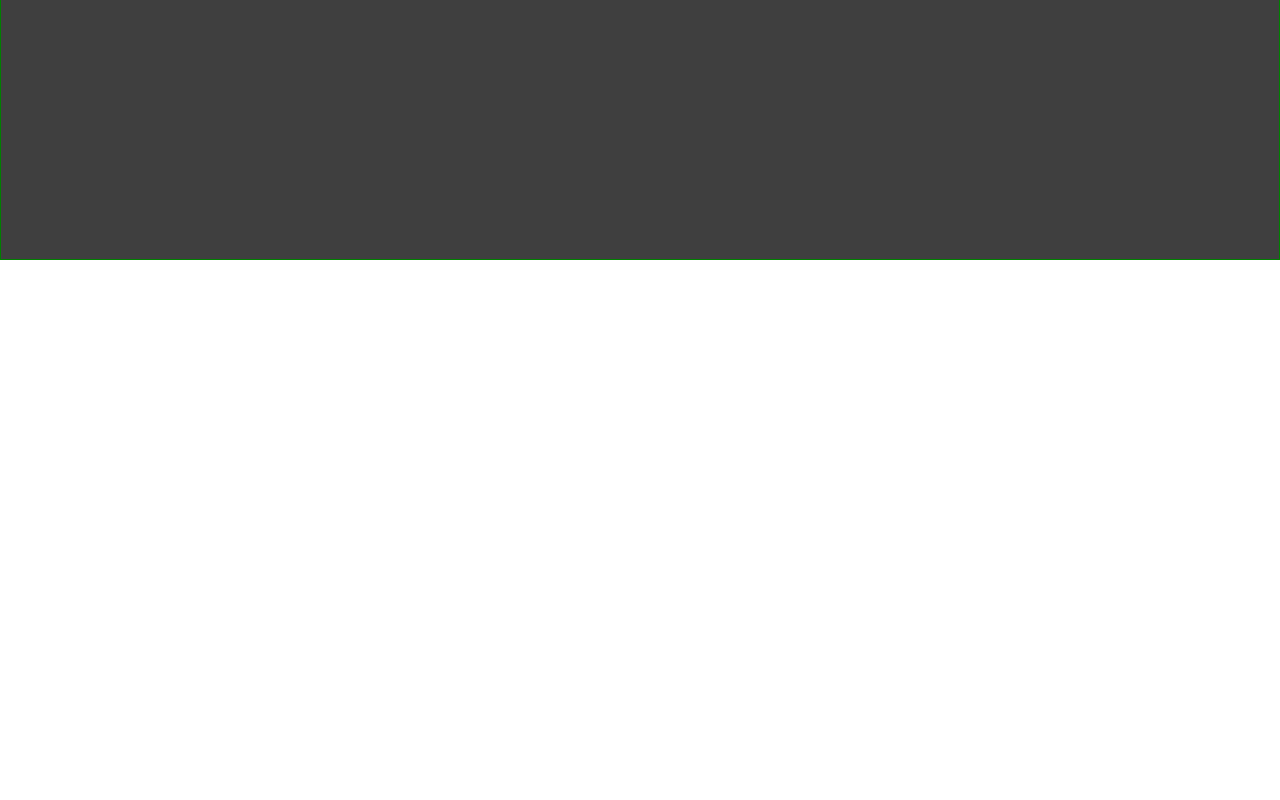
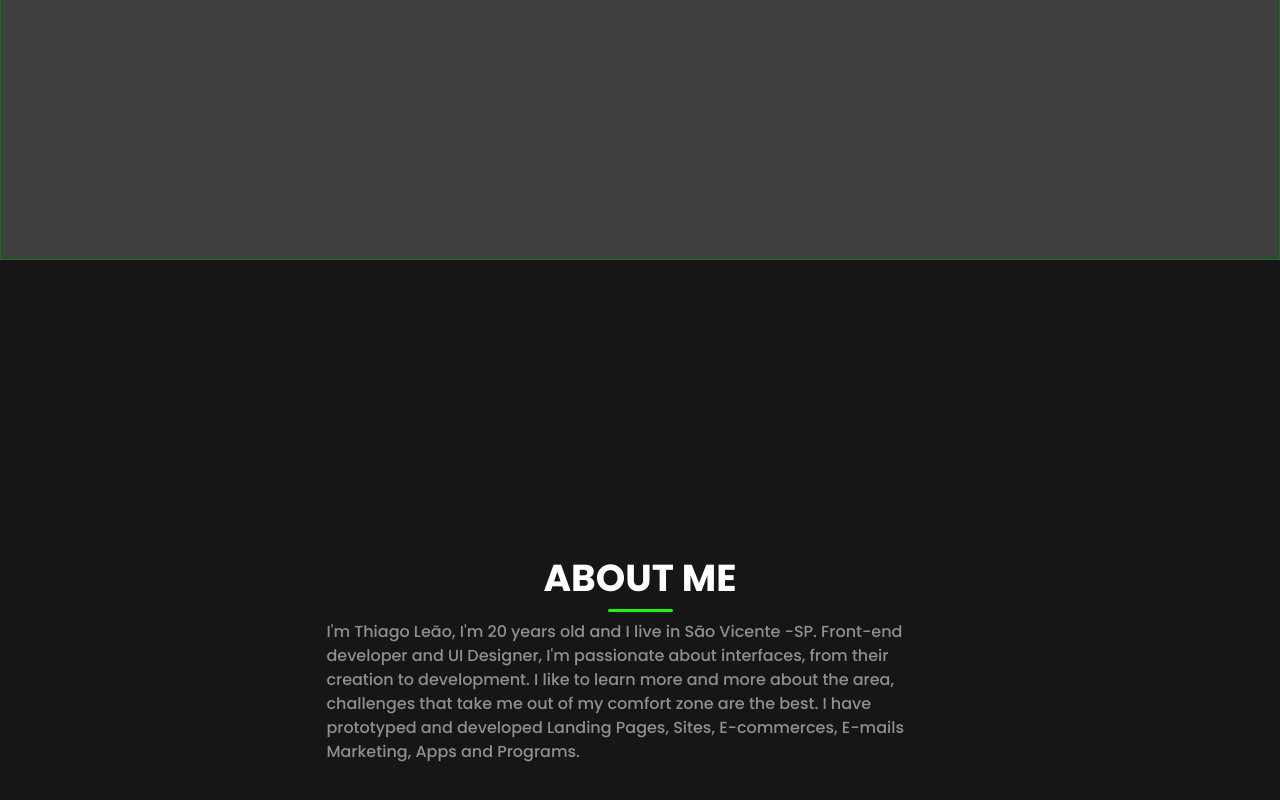
Before and after one commit to dzikriqalampacil/personal-website, a Next.js app: page / in a window 1280 px wide. Shown: the part 540-1340 px from the top of the page. Before the commit the page ends 800 px from the top, so only its background shows below. Built offline with nearby package versions, Linux system fonts and the light colour scheme.

Commit message:
feat: add current about me

```diff
--- a/pages/index.js
+++ b/pages/index.js
@@ -1,9 +1,11 @@
 import React from 'react'
 import Navbar from '../ui/component/Navbar'
 import Hero from '../ui/component/Hero'
+import About from '../ui/component/About'
 
 export default function Home() {
   return (<>
     <Hero />
+    <About />
   </>)
 }
--- a/ui/component/About/index.jsx
+++ b/ui/component/About/index.jsx
@@ -1,9 +1,21 @@
+import { Box, Text, VStack, Heading } from '@chakra-ui/react'
 import React from 'react'
 
-function index() {
+function About() {
     return (
-        <div>index</div>
+        <VStack bg={'#161616'} minH='100vh' justifyContent={'center'}>
+            <Heading fontWeight={700} color={'white'} fontSize={'37.5px'}>
+                ABOUT ME
+            </Heading>
+            <Box bg='brand.green' height={'3px'} width='65px' borderRadius={'10px'} />
+            <Text fontWeight={500} color={'#8F8F8F'} w={'49%'}>
+                I'm Thiago Leão, I'm 20 years old and I live in São Vicente -SP.
+                Front-end developer and UI Designer, I'm passionate about interfaces, from their creation to development. I like to learn more and more about the area, challenges that take me out of my comfort zone are the best.
+
+                I have prototyped and developed Landing Pages, Sites, E-commerces, E-mails Marketing, Apps and Programs.
+            </Text>
+        </VStack>
     )
 }
 
-export default index
+export default About
```
